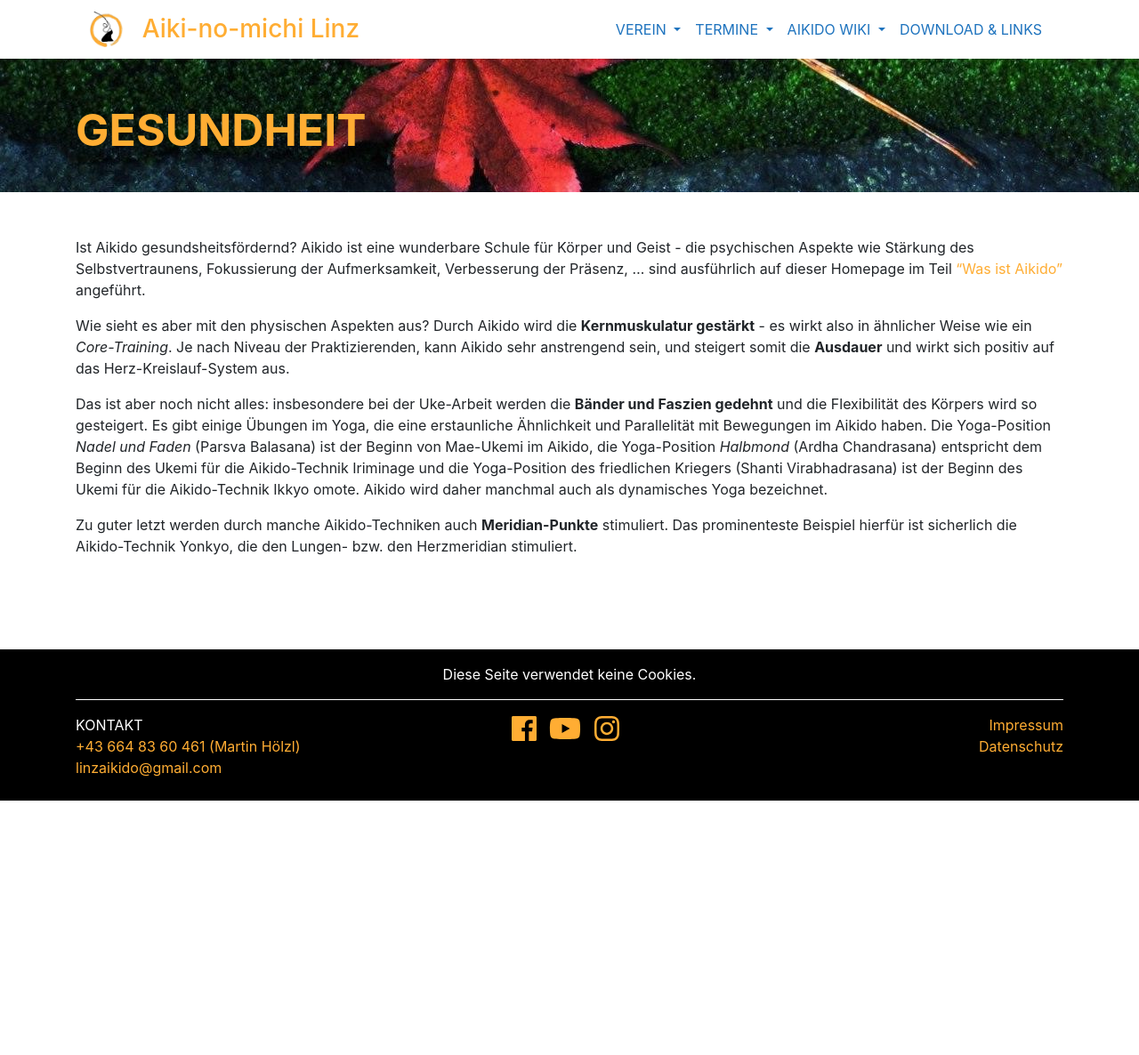
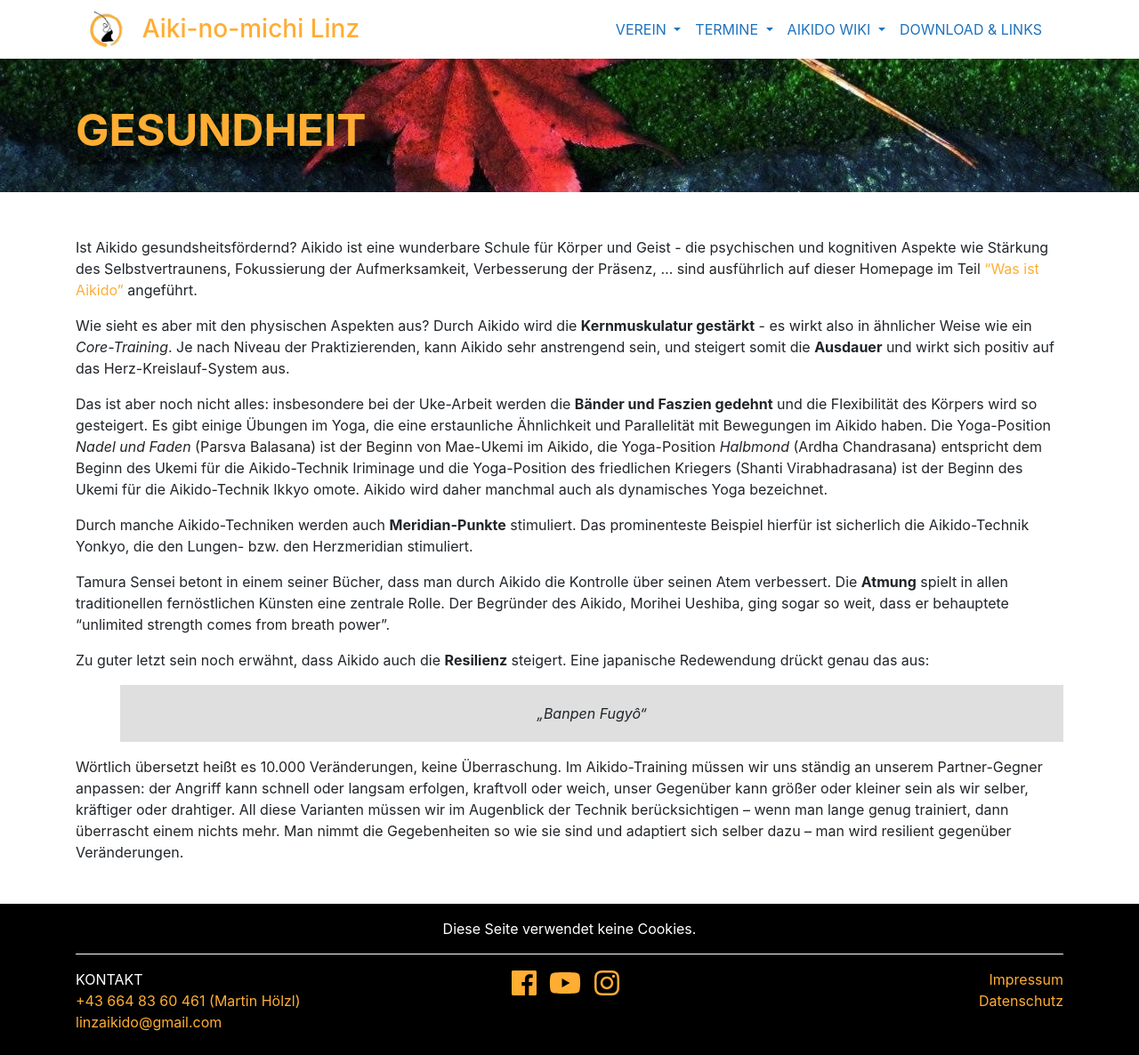
Before and after one commit to TWachs/aikinomichi-linz, a Jekyll site: the page built from gesundheit.md, in a window 1280 px wide. Shown: the whole page at 89% size. Built offline with Jekyll 4.4.1, drawn with Linux system fonts in a browser that asks for light colours; nearby versions of some CDN libraries; before the commit the page ends 900 px from its top, so only the background shows below that.

Commit message:
Update gesundheit.md

```diff
--- a/gesundheit.md
+++ b/gesundheit.md
@@ -6,11 +6,20 @@ title: Gesundheit
 
 <div class="container block" markdown="1">
 
-Ist Aikido gesundsheitsfördernd? Aikido ist eine wunderbare Schule für Körper und Geist - die psychischen Aspekte wie Stärkung des Selbstvertraunens, Fokussierung der Aufmerksamkeit, Verbesserung der Präsenz, ... sind ausführlich auf dieser Homepage im Teil ["Was ist Aikido"]({{ site.baseurl }}/aikido) angeführt.
+Ist Aikido gesundsheitsfördernd? Aikido ist eine wunderbare Schule für Körper und Geist - die psychischen und kognitiven Aspekte wie Stärkung des Selbstvertraunens, Fokussierung der Aufmerksamkeit, Verbesserung der Präsenz, ... sind ausführlich auf dieser Homepage im Teil ["Was ist Aikido"]({{ site.baseurl }}/aikido) angeführt.
 
 Wie sieht es aber mit den physischen Aspekten aus? Durch Aikido wird die **Kernmuskulatur gestärkt** - es wirkt also in ähnlicher Weise wie ein _Core-Training_. Je nach Niveau der Praktizierenden, kann Aikido sehr anstrengend sein, und steigert somit die **Ausdauer** und wirkt sich positiv auf das Herz-Kreislauf-System aus.
 
 Das ist aber noch nicht alles: insbesondere bei der Uke-Arbeit werden die **Bänder und Faszien gedehnt** und die Flexibilität des Körpers wird so gesteigert. Es gibt einige Übungen im Yoga, die eine erstaunliche Ähnlichkeit und Parallelität mit Bewegungen im Aikido haben. Die Yoga-Position _Nadel und Faden_ (Parsva Balasana) ist der Beginn von Mae-Ukemi im Aikido, die Yoga-Position _Halbmond_ (Ardha Chandrasana) entspricht dem Beginn des Ukemi für die Aikido-Technik Iriminage und die Yoga-Position des friedlichen Kriegers (Shanti Virabhadrasana) ist der Beginn des Ukemi für die Aikido-Technik Ikkyo omote. Aikido wird daher manchmal auch als dynamisches Yoga bezeichnet.
 
-Zu guter letzt werden durch manche Aikido-Techniken auch **Meridian-Punkte** stimuliert. Das prominenteste Beispiel hierfür ist sicherlich die Aikido-Technik Yonkyo, die den Lungen- bzw. den Herzmeridian stimuliert.
+Durch manche Aikido-Techniken werden auch **Meridian-Punkte** stimuliert. Das prominenteste Beispiel hierfür ist sicherlich die Aikido-Technik Yonkyo, die den Lungen- bzw. den Herzmeridian stimuliert.
+
+Tamura Sensei betont in einem seiner Bücher, dass man durch Aikido die Kontrolle über seinen Atem verbessert. Die **Atmung** spielt in allen traditionellen fernöstlichen Künsten eine zentrale Rolle. Der Begründer des Aikido, Morihei Ueshiba, ging sogar so weit, dass er behauptete "unlimited strength comes from breath power".
+
+Zu guter letzt sein noch erwähnt, dass Aikido auch die **Resilienz** steigert. Eine japanische Redewendung drückt genau das aus:
+<blockquote><p style="text-align:center;">„Banpen Fugyô“</p></blockquote>
+
+
+Wörtlich übersetzt heißt es 10.000 Veränderungen, keine Überraschung. Im Aikido-Training müssen wir uns ständig an unserem Partner-Gegner anpassen: der Angriff kann schnell oder langsam erfolgen, kraftvoll oder weich, unser Gegenüber kann größer oder kleiner sein als wir selber, kräftiger oder drahtiger. All diese Varianten müssen wir im Augenblick der Technik berücksichtigen – wenn man lange genug trainiert, dann überrascht einem nichts mehr. Man nimmt die Gegebenheiten so wie sie sind und adaptiert sich selber dazu – man wird resilient gegenüber Veränderungen.
+
 </div>
```
